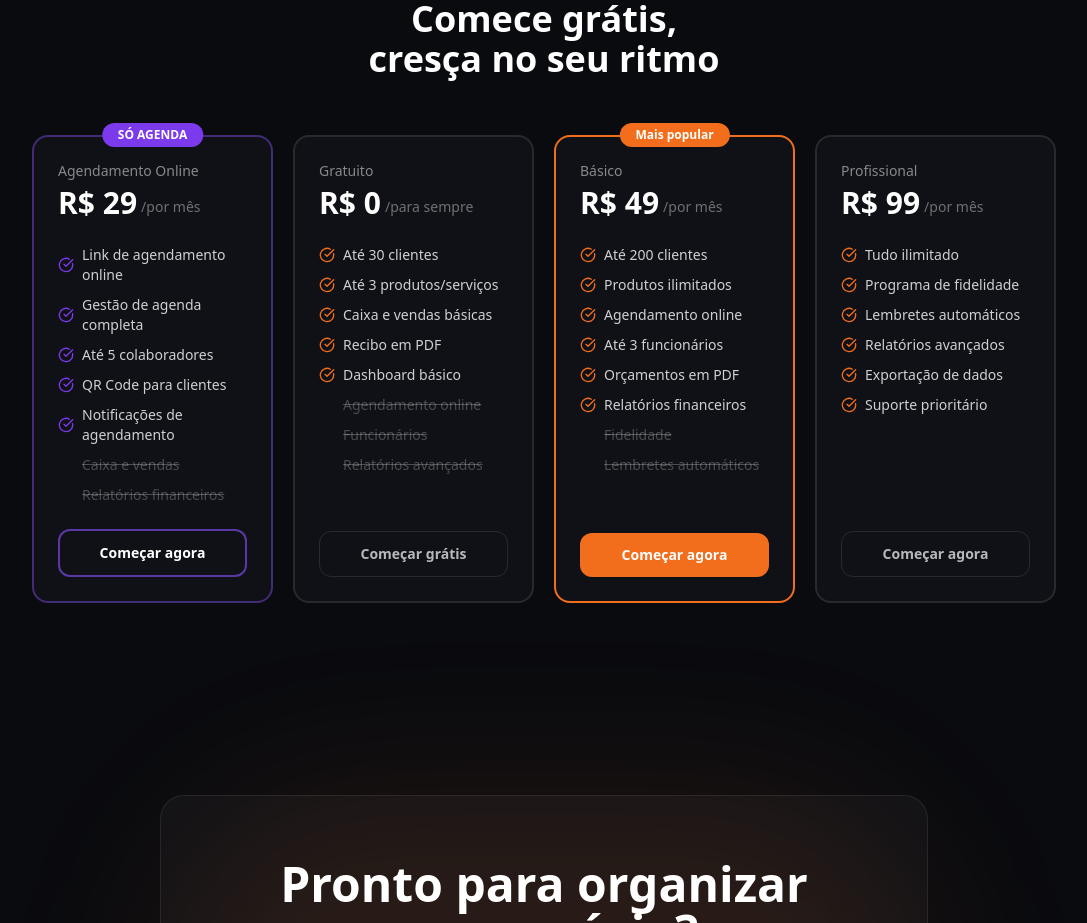
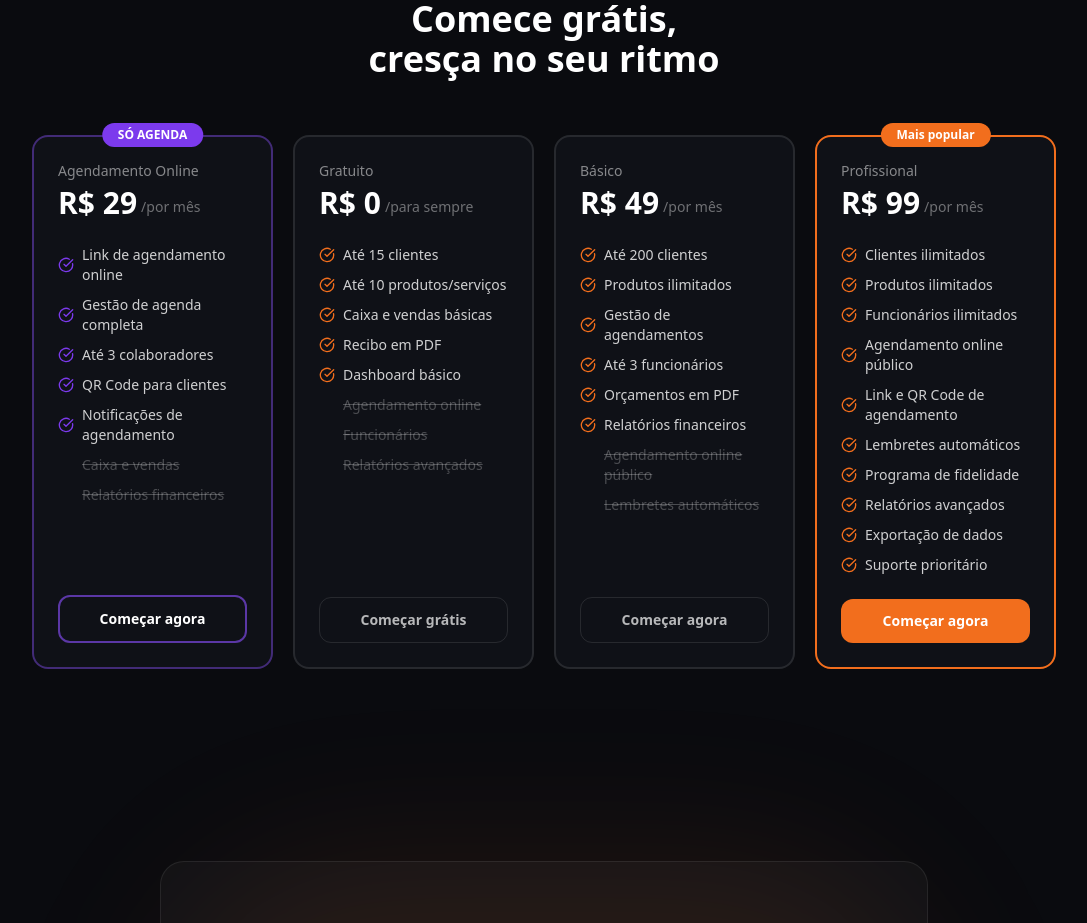
Before and after one commit to joaovcantuaria/boragerir, a Next.js app: page / in a window 1280 px wide. Shown: the part 2560-3483 px from the top of the page, without its empty margins (96-1183 px from the left). Built offline with nearby package versions, Linux system fonts and the light colour scheme; no server answers.

Commit message:
feat: atualiza descritivos e limites de todos os planos em todo o sistema

```diff
--- a/app/onboarding/page.tsx
+++ b/app/onboarding/page.tsx
@@ -359,7 +359,7 @@ export default function OnboardingPage() {
                   </div>
                   <p className="text-xs mb-4 text-violet-400">ou R$ 290/ano</p>
                   <ul className="space-y-2 flex-1 mb-5">
-                    {["Link de agendamento online", "Gestão de agenda completa", "Até 5 colaboradores", "QR Code para clientes", "Notificações automáticas"].map(r => (
+                    {["Link de agendamento online", "Gestão de agenda completa", "Até 3 colaboradores", "QR Code para clientes", "Notificações automáticas"].map(r => (
                       <li key={r} className="flex items-center gap-2 text-sm text-violet-700 dark:text-violet-300">
                         <Check className="w-3.5 h-3.5 shrink-0 text-violet-500" />{r}
                       </li>
@@ -386,7 +386,7 @@ export default function OnboardingPage() {
                     <span className="text-muted-foreground text-sm">/mês</span>
                   </div>
                   <ul className="space-y-2 flex-1 mb-5">
-                    {["Até 30 clientes", "Até 3 produtos/serviços", "1 usuário", "PDFs com marca d'água", "Relatórios básicos"].map(r => (
+                    {["Até 15 clientes", "Até 10 produtos/serviços", "1 usuário", "PDFs com marca d'água", "Relatórios básicos"].map(r => (
                       <li key={r} className="flex items-center gap-2 text-sm text-muted-foreground">
                         <Check className="w-3.5 h-3.5 shrink-0 text-gray-300 dark:text-gray-600" />{r}
                       </li>
@@ -414,7 +414,7 @@ export default function OnboardingPage() {
                   </div>
                   <p className="text-xs text-muted-foreground mb-5">ou R$ 490/ano</p>
                   <ul className="space-y-2 flex-1 mb-5">
-                    {["Até 200 clientes", "Produtos ilimitados", "Até 3 funcionários", "Agendamento online", "Relatórios completos"].map(r => (
+                    {["Até 200 clientes", "Produtos ilimitados", "Até 3 funcionários", "Gestão de agendamentos", "Relatórios completos"].map(r => (
                       <li key={r} className="flex items-center gap-2 text-sm text-muted-foreground">
                         <Check className="w-3.5 h-3.5 shrink-0 text-[#F26E1D]" />{r}
                       </li>
@@ -447,7 +447,7 @@ export default function OnboardingPage() {
                   </div>
                   <p className={`text-xs mb-5 ${planoSelecionado === "profissional" ? "text-white/60" : "text-muted-foreground"}`}>ou R$ 990/ano</p>
                   <ul className="space-y-2 flex-1 mb-5">
-                    {["Clientes ilimitados", "Funcionários ilimitados", "Agendamento online", "Lembretes automáticos", "Programa de fidelidade", "Relatórios avançados"].map(r => (
+                    {["Clientes ilimitados", "Funcionários ilimitados", "Agendamento online público", "Link e QR Code de agenda", "Lembretes automáticos", "Programa de fidelidade", "Relatórios avançados", "Exportação Excel"].map(r => (
                       <li key={r} className={`flex items-center gap-2 text-sm ${planoSelecionado === "profissional" ? "text-white/90" : "text-muted-foreground"}`}>
                         <Check className={`w-3.5 h-3.5 shrink-0 ${planoSelecionado === "profissional" ? "text-white" : "text-[#F26E1D]"}`} />{r}
                       </li>
--- a/components/clientes/clientes-client.tsx
+++ b/components/clientes/clientes-client.tsx
@@ -119,8 +119,8 @@ export function ClientesClient({
   })
 
   function abrirModalNovo() {
-    if (plano === "gratuito" && clientes.length >= 30) {
-      toast.error("Limite de 30 clientes no plano gratuito. Faça upgrade para continuar.")
+    if (plano === "gratuito" && clientes.length >= 15) {
+      toast.error("Limite de 15 clientes no plano gratuito. Faça upgrade para continuar.")
       return
     }
     setTipoPessoa("pf")
--- a/components/funcionarios/funcionarios-client.tsx
+++ b/components/funcionarios/funcionarios-client.tsx
@@ -38,7 +38,7 @@ export function FuncionariosClient({ empresaId, plano, funcionarios: funcInit }:
     resolver: zodResolver(schemaFunc),
   })
 
-  const limites: Record<string, number | null> = { gratuito: 0, agenda: 5, basico: 3, profissional: null }
+  const limites: Record<string, number | null> = { gratuito: 0, agenda: 3, basico: 3, profissional: null }
   const limite = limites[plano] ?? null
 
   async function abrirModalNovo() {
--- a/components/landing/landing-page.tsx
+++ b/components/landing/landing-page.tsx
@@ -60,7 +60,7 @@ const PLANOS = [
     itens: [
       "Link de agendamento online",
       "Gestão de agenda completa",
-      "Até 5 colaboradores",
+      "Até 3 colaboradores",
       "QR Code para clientes",
       "Notificações de agendamento",
     ],
@@ -75,8 +75,8 @@ const PLANOS = [
     badgeCor: null,
     cor: "border-white/10",
     itens: [
-      "Até 30 clientes",
-      "Até 3 produtos/serviços",
+      "Até 15 clientes",
+      "Até 10 produtos/serviços",
       "Caixa e vendas básicas",
       "Recibo em PDF",
       "Dashboard básico",
@@ -87,32 +87,36 @@ const PLANOS = [
     nome: "Básico",
     preco: "R$ 49",
     periodo: "por mês",
+    destaque: false,
+    badge: null,
+    badgeCor: null,
+    cor: "border-white/10",
+    itens: [
+      "Até 200 clientes",
+      "Produtos ilimitados",
+      "Gestão de agendamentos",
+      "Até 3 funcionários",
+      "Orçamentos em PDF",
+      "Relatórios financeiros",
+    ],
+    nao: ["Agendamento online público", "Lembretes automáticos"],
+  },
+  {
+    nome: "Profissional",
+    preco: "R$ 99",
+    periodo: "por mês",
     destaque: true,
     badge: null,
     badgeCor: null,
     cor: "border-[#F26E1D]",
     itens: [
-      "Até 200 clientes",
+      "Clientes ilimitados",
       "Produtos ilimitados",
-      "Agendamento online",
-      "Até 3 funcionários",
-      "Orçamentos em PDF",
-      "Relatórios financeiros",
-    ],
-    nao: ["Fidelidade", "Lembretes automáticos"],
-  },
-  {
-    nome: "Profissional",
-    preco: "R$ 99",
-    periodo: "por mês",
-    destaque: false,
-    badge: null,
-    badgeCor: null,
-    cor: "border-white/10",
-    itens: [
-      "Tudo ilimitado",
+      "Funcionários ilimitados",
+      "Agendamento online público",
+      "Link e QR Code de agendamento",
+      "Lembretes automáticos",
       "Programa de fidelidade",
-      "Lembretes automáticos",
       "Relatórios avançados",
       "Exportação de dados",
       "Suporte prioritário",
--- a/components/planos/planos-client.tsx
+++ b/components/planos/planos-client.tsx
@@ -25,7 +25,7 @@ const planos = [
     recursos: [
       "Link de agendamento online",
       "Gestão de agenda completa",
-      "Até 5 colaboradores",
+      "Até 3 colaboradores",
       "Configuração de horários",
       "QR Code para clientes",
       "Notificações de agendamento",
@@ -44,7 +44,7 @@ const planos = [
       "Até 200 clientes",
       "Produtos e serviços ilimitados",
       "Até 3 funcionários",
-      "Agendamentos",
+      "Gestão de agendamentos",
       "PDFs sem marca d'água",
       "Relatórios completos",
       "Controle de estoque",
@@ -63,10 +63,12 @@ const planos = [
       "Clientes ilimitados",
       "Produtos e serviços ilimitados",
       "Funcionários ilimitados",
-      "Agendamentos online",
+      "Agendamento online público",
+      "Link e QR Code de agendamento",
       "Lembretes automáticos",
       "Programa de fidelidade",
       "Relatórios avançados",
+      "Exportação de dados Excel",
       "PDFs sem marca d'água",
       "Suporte prioritário",
     ],
@@ -566,7 +568,7 @@ export function PlanosClient({ empresa, assinaturaAtiva }: Props) {
             <span className="text-muted-foreground text-sm">/mês</span>
           </div>
           <ul className="space-y-2 flex-1 mb-5">
-            {["Até 30 clientes", "Até 3 produtos/serviços", "1 usuário", "PDFs com marca d'água", "Relatórios básicos"].map((r) => (
+            {["Até 15 clientes", "Até 10 produtos/serviços", "1 usuário", "PDFs com marca d'água", "Relatórios básicos"].map((r) => (
               <li key={r} className="flex items-center gap-2 text-sm text-muted-foreground">
                 <Check className="w-3.5 h-3.5 shrink-0 text-gray-300 dark:text-gray-600" />{r}
               </li>
--- a/components/produtos/produtos-servicos-client.tsx
+++ b/components/produtos/produtos-servicos-client.tsx
@@ -108,8 +108,8 @@ export function ProdutosServicosClient({
   function abrirModalNovo(tipo: "produto" | "servico") {
     if (plano === "gratuito") {
       const qtdAtiva = produtos.filter((p) => p.ativo).length
-      if (qtdAtiva >= 3) {
-        toast.error("Limite de 3 produtos/serviços no plano gratuito.")
+      if (qtdAtiva >= 10) {
+        toast.error("Limite de 10 produtos/serviços no plano gratuito.")
         return
       }
     }
--- a/types/index.ts
+++ b/types/index.ts
@@ -90,8 +90,8 @@ export const planosInfo: Record<Plano, InfoPlano> = {
   gratuito: {
     nome: "Gratuito",
     preco: 0,
-    limiteClientes: 30,
-    limiteProdutos: 3,
+    limiteClientes: 15,
+    limiteProdutos: 10,
     limiteFuncionarios: 0,
     agendamentoOnline: false,
     lembretesAutomaticos: false,
@@ -106,7 +106,7 @@ export const planosInfo: Record<Plano, InfoPlano> = {
     limiteClientes: 200,
     limiteProdutos: null,
     limiteFuncionarios: 3,
-    agendamentoOnline: true,
+    agendamentoOnline: false,  // Gestão de agenda interna — sem link público
     lembretesAutomaticos: false,
     marcaDagua: false,
     fidelidade: false,
@@ -131,7 +131,7 @@ export const planosInfo: Record<Plano, InfoPlano> = {
     preco: 29,
     limiteClientes: null,
     limiteProdutos: null,
-    limiteFuncionarios: 5,
+    limiteFuncionarios: 3,
     agendamentoOnline: true,
     lembretesAutomaticos: false,
     marcaDagua: false,
```
